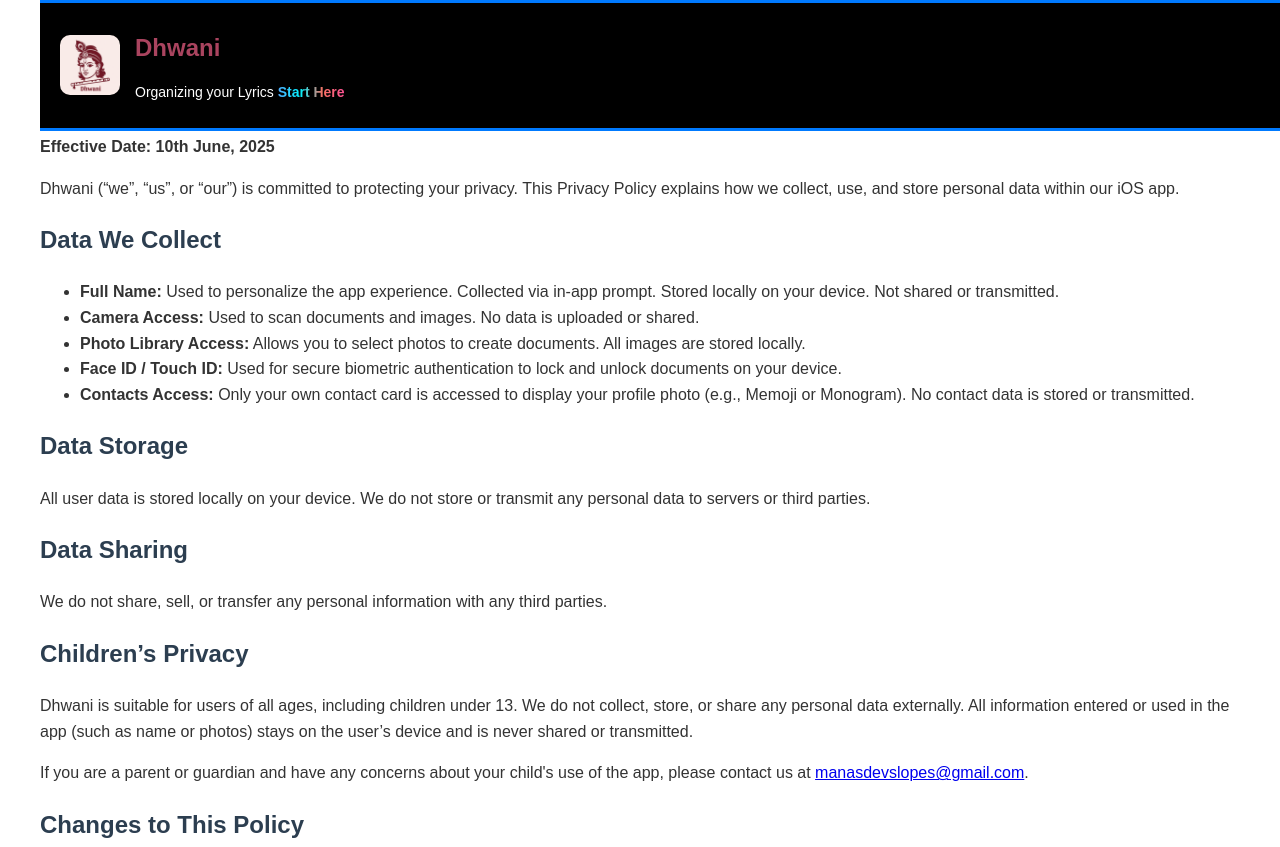
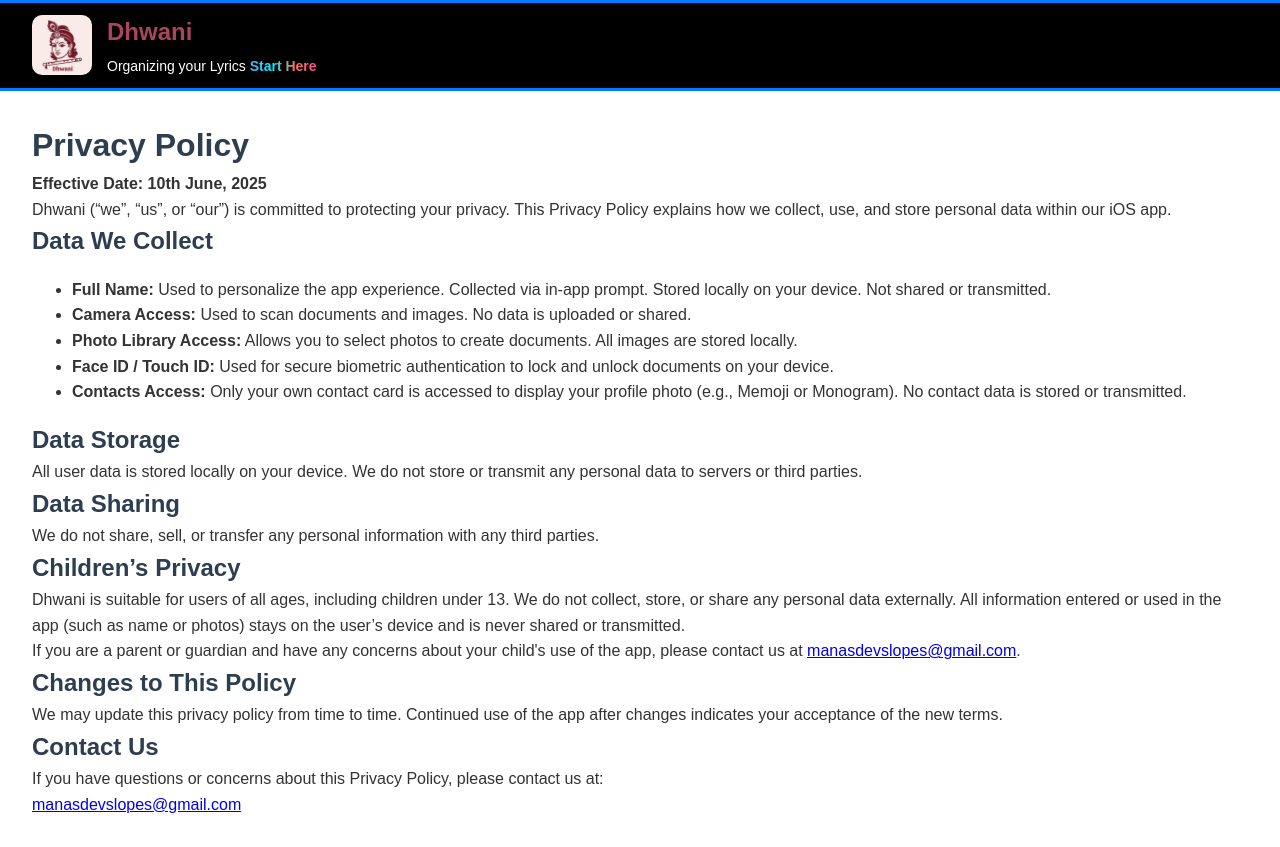
Before and after one commit to manasdevslopes/dhwani-privacy-policy, a plain HTML site: page index.html in a window 1280 px wide. Shown: the top 847 px of the page. Drawn offline with Linux system fonts and the light colour scheme.

Commit message:
Updated Dhwani's  privacy policy

```diff
--- a/index.html
+++ b/index.html
@@ -6,28 +6,64 @@
     <title>Privacy Policy | Dhwani</title>
     <link rel="icon" type="image/png" href="mv.png" />
     <style>
+      html,
+      body,
+      div,
+      h1,
+      h2,
+      h3,
+      p,
+      img,
+      a,
+      section,
+      article,
+      header,
+      footer {
+        margin: 0;
+        padding: 0;
+        box-sizing: border-box;
+      }
+
       body {
         font-family: Arial, sans-serif;
         padding: 2rem;
+        padding-top: 120px; /* Offset for fixed banner */
         line-height: 1.6;
         background-color: #ffffff;
         color: #333333;
       }
       h1,
-      h2 {
+      h2,
+      h3 {
         color: #2c3e50;
       }
+
+      /* Banner Styles */
+
       .banner {
         display: flex;
         align-items: center;
-        padding: 10px 20px;
         background-color: black;
         position: fixed;
         top: 0;
-        width: 100%;
+        left: 0; /* Ensure starts at the very left */
+        width: 100vw; /* Full viewport width */
         z-index: 1000;
         border-top: 3px solid #007aff;
         border-bottom: 3px solid #007aff;
+        padding: 10px 0; /* Removed horizontal padding */
+      }
+
+      .banner-text {
+        display: flex;
+        flex-direction: column;
+        justify-content: center;
+      }
+
+      .banner-inner {
+        display: flex;
+        align-items: center;
+        padding-left: 2rem; /* Matches body left padding */
       }
 
       .banner-logo {
@@ -47,7 +83,7 @@
         color: white;
       }
 
-      .banner-text .highlight {
+      .highlight {
         background: linear-gradient(
           to right,
           #4facfe,
@@ -63,10 +99,14 @@
   </head>
   <body>
     <header class="banner">
-      <img src="Lyrics-app-Logo.jpg" alt="Dhwani Logo" class="banner-logo" />
-      <div class="banner-text">
-        <h1>Dhwani</h1>
-        <p>Organizing your Lyrics <span class="highlight">Start Here</span></p>
+      <div class="banner-inner">
+        <img src="Lyrics-app-Logo.jpg" alt="Dhwani Logo" class="banner-logo" />
+        <div class="banner-text">
+          <h1>Dhwani</h1>
+          <p>
+            Organizing your Lyrics <span class="highlight">Start Here</span>
+          </p>
+        </div>
       </div>
     </header>
 
```
